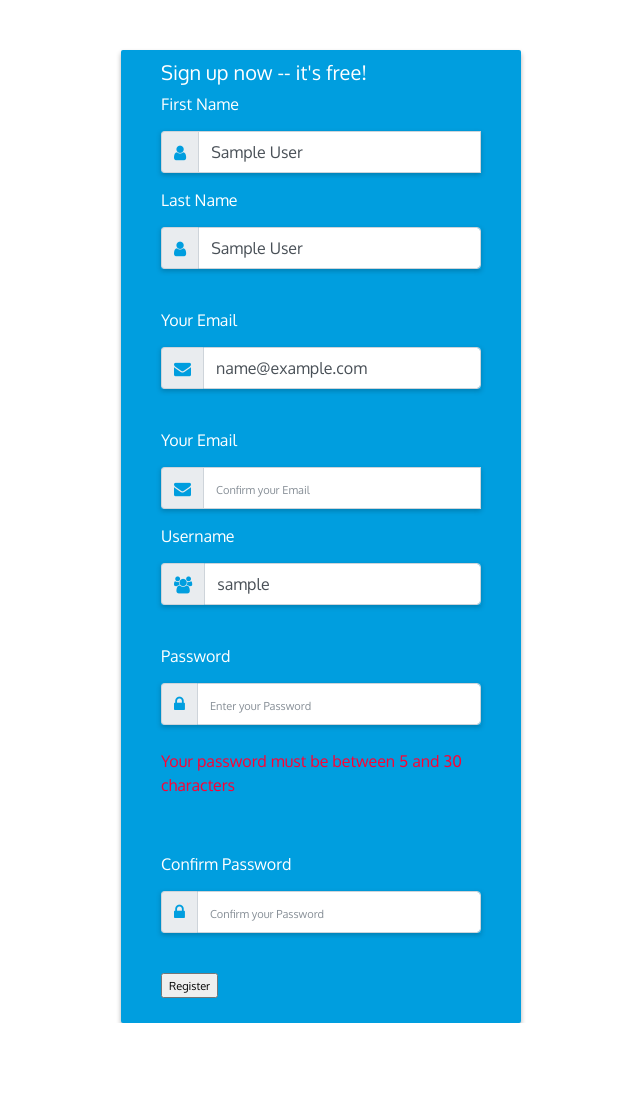
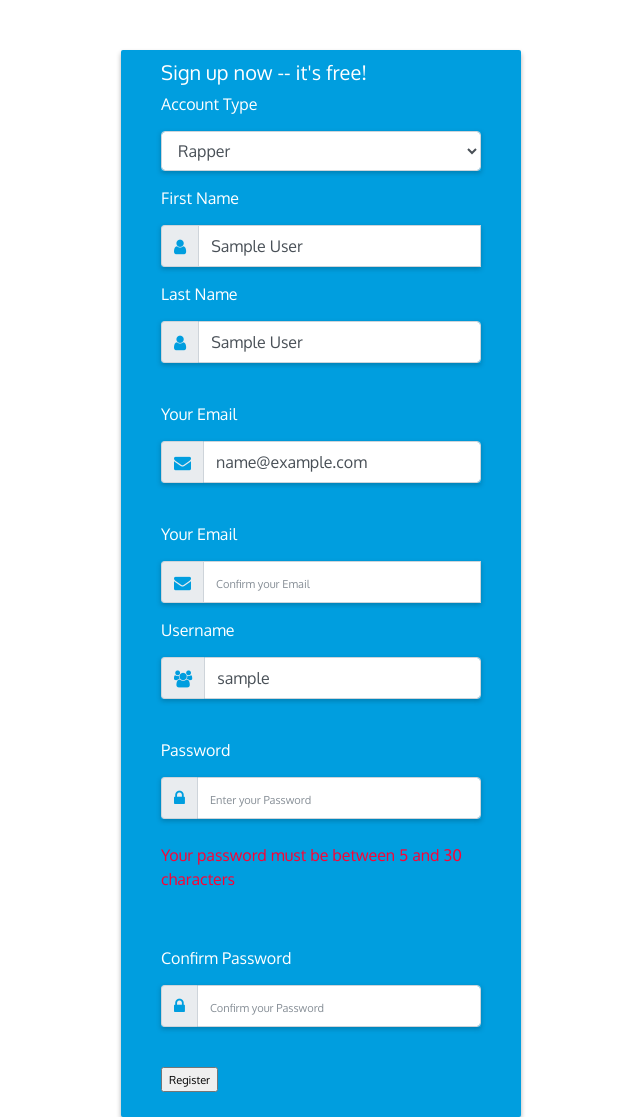
Before and after one commit to whitleyblaine/beats.social, a PHP site: page /register.php in a window 1280 px wide. Shown: the whole page, without its empty margins (319-959 px from the left). Before the commit the page ends 1023 px from the top, so only its background shows below. Run offline with PHP 8.4, Linux system fonts and the light colour scheme; the visitor is signed in with stand-in values (Sample User, id 1); some libraries are stand-ins or nearby versions.

Commit message:
Finished adding account type

```diff
--- a/register.php
+++ b/register.php
@@ -8,6 +8,7 @@ if(mysqli_connect_errno())
 }
 
 // Declaring variables to prevent errors
+$account_type = "";
 $fname = "";
 $lname = "";
 $em = ""; //email
@@ -21,6 +22,10 @@ $error_array = array(); //holds error messages
 
 // if submit is pressed..
 if(isset($_POST['reg_button'])){
+  // Account type
+  $account_type = $_POST['reg_account_type'];
+  $_SESSION['reg_account_type'] = $account_type;
+
   // First Name
   $fname = strip_tags($_POST['reg_fname']);// registration form values (strip_tags removes html tags for security)
   $fname = str_replace(' ', '', $fname);// Remove whitespace
@@ -147,6 +152,18 @@ if(isset($_POST['reg_button'])){
         <h5>Sign up now -- it's free!</h5>
           <form action="register.php" method="POST" role="form">
             <div class="form-group">
+              <label for="reg_account_type" class="cols-sm-2 control-label">Account Type</label>
+              <div class="cols-sm-10">
+                <div class="input-group">
+                  <select class="form-control" name="reg_account_type" id="reg_account_type">
+                    <option <?php if($_SESSION['reg_account_type'] == "Rapper") echo "selected"?>>Rapper</option>
+                    <option <?php if($_SESSION['reg_account_type'] == "Producer") echo "selected"?>>Producer</option>
+                  </select>
+                </div>
+              </div>
+            </div>
+
+            <div class="form-group">
               <label for="reg_fname" class="cols-sm-2 control-label">First Name</label>
               <div class="cols-sm-10">
                 <div class="input-group">
```
